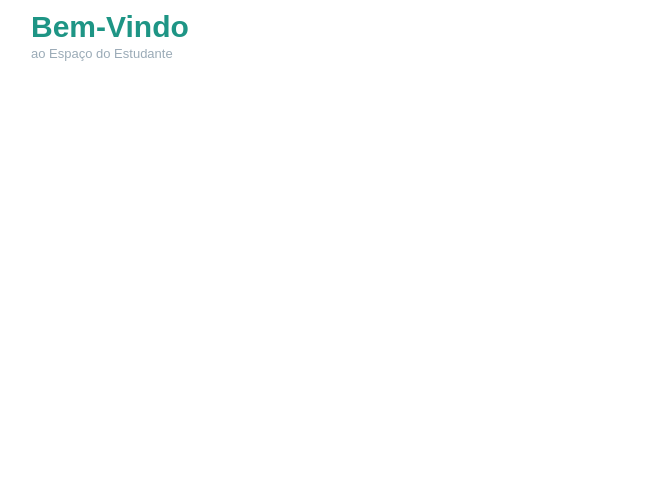
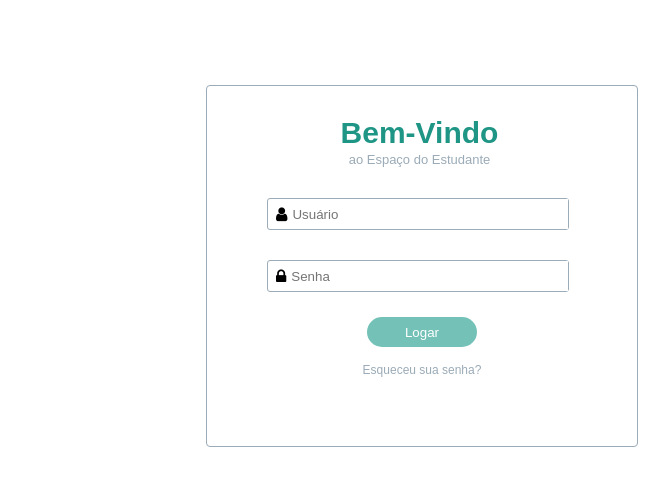
Before and after one commit to gabriellyVM/clone-estudante, a plain HTML site: page index.html in a window 1280 px wide. Shown: the whole page, without its empty margins (37-706 px from the left). Drawn offline with Linux system fonts and the light colour scheme.

Commit message:
tela fake

```diff
--- a/index.html
+++ b/index.html
@@ -5,9 +5,24 @@
     <meta name="viewport" content="width=device-width, initial-scale=1.0">
     <title>Espaço do estudante fake</title>
     <link rel="stylesheet" href="styles.css">
+    <link href="https://stackpath.bootstrapcdn.com/font-awesome/4.7.0/css/font-awesome.min.css" rel="stylesheet" integrity="sha384-wvfXpqpZZVQGK6TAh5PVlGOfQNHSoD2xbE+QkPxCAFlNEevoEH3Sl0sibVcOQVnN" crossorigin="anonymous">
 </head>
 <body>
-    <h1>Bem-Vindo</h1>
-    <span id="subtitulo">ao Espaço do Estudante</span>
+    <div class="login ">
+        <h1>Bem-Vindo</h1>
+        <span id="subtitulo">ao Espaço do Estudante</span>
+        <div class="inputs_login">
+            <i class="fa fa-user"></i>
+            <input type="text" placeholder="Usuário">
+        </div>
+        <div class="inputs_senha">
+            <i class="fa fa-lock"></i>
+            <input type="text" placeholder="Senha">
+        </div>
+
+        <button onclick="Entrar()"id="btnEntrar" >Logar</button><br>
+        <span id="esqueceu">Esqueceu sua senha?</span>
+    </div>
+
 </body>
 </html>
--- a/styles.css
+++ b/styles.css
@@ -4,11 +4,72 @@ body{
 }
 h1{
     font-size: 30px;
-    margin: 10px 5px 0 60px;
+    margin: 0px 5px 0 0px;
     color: #1E9585;
 }
 #subtitulo {
     font-size: 13px;
-    margin: 10px 5px 0 60px;
+    margin: 10px 5px 0 0px;
     color: #9BABB7;
 }
+.login{
+    width: 310px;
+    height: 300px;
+    border: 1px solid #9BABB7;
+    border-radius: 4px;
+    margin: 85px 0 0 235px;
+    padding: 30px 60px;
+    text-align: center;
+}
+.inputs_login{
+    width: 300px;
+    height: 30px;
+    border: 1px solid #9BABB7;
+    border-radius: 3px;
+    display: flex;
+    margin: 30px 0px 0px 0px;
+}
+.inputs_login input{
+    height: 28px;
+    border: none;
+    outline: none;
+    margin-left: 3px;
+    width: calc(100% - 24px);
+}
+.inputs_login i{
+    margin-left: 8px;
+    line-height: 30px;
+}
+.inputs_senha{
+    width: 300px;
+    height: 30px;
+    border: 1px solid #9BABB7;
+    border-radius: 3px;
+    display: flex;
+    margin: 30px 0px 0px 0px;
+}
+.inputs_senha input{
+    height: 28px;
+    border: none;
+    outline: none;
+    margin-left: 3px;
+    width: calc(100% - 24px);
+}
+.inputs_senha i{
+    margin-left: 8px;
+    line-height: 30px;
+}
+#btnEntrar{
+height: 30px;
+width: 110px;
+margin: 25px 0px 13px 0px;
+border-radius: 15px;
+background-color: #64bbb0e6;
+color: white;
+border: none;
+}
+#esqueceu{
+    font-size: 12px;
+    color: #9BABB7;
+
+}
```
